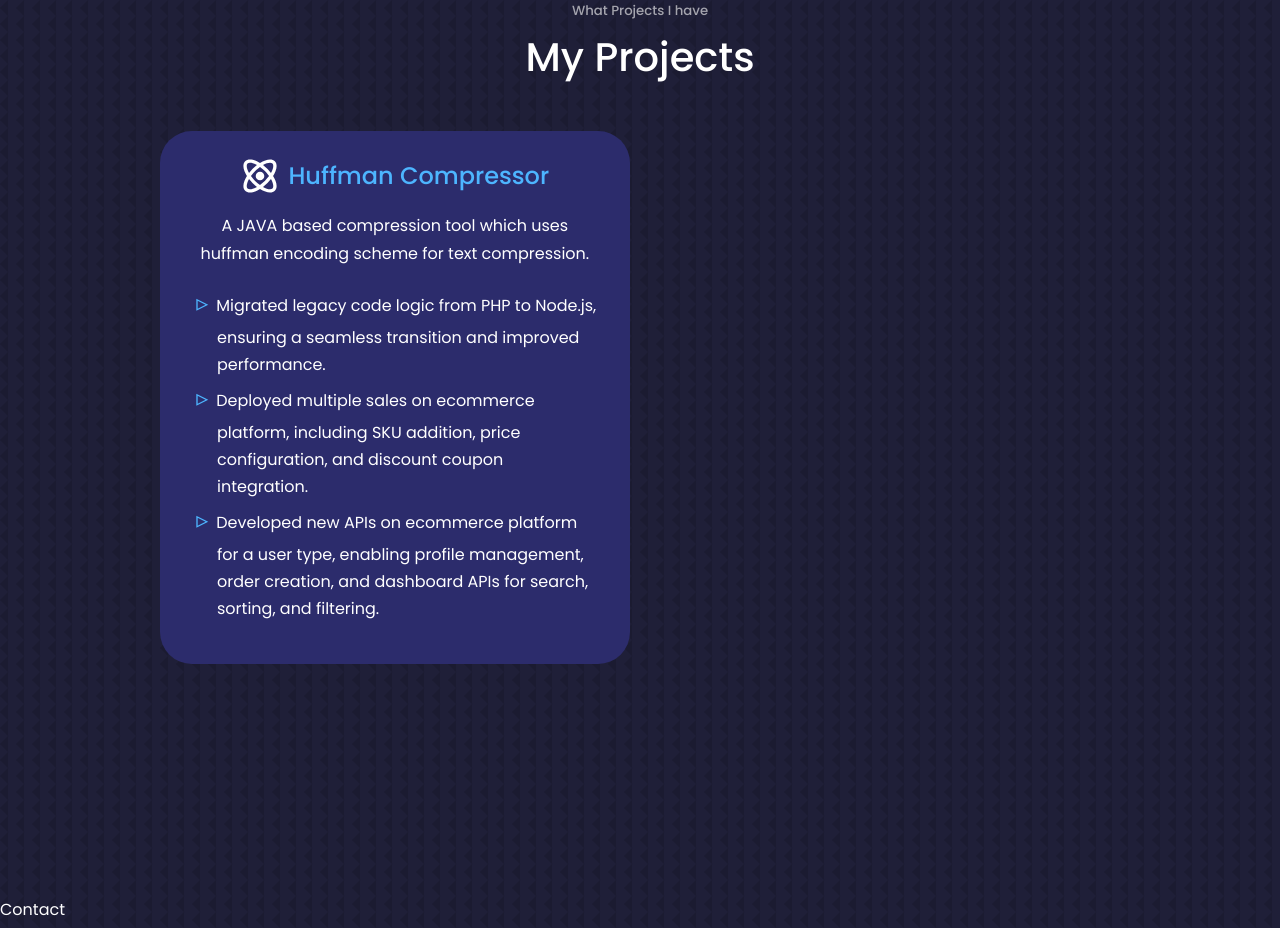
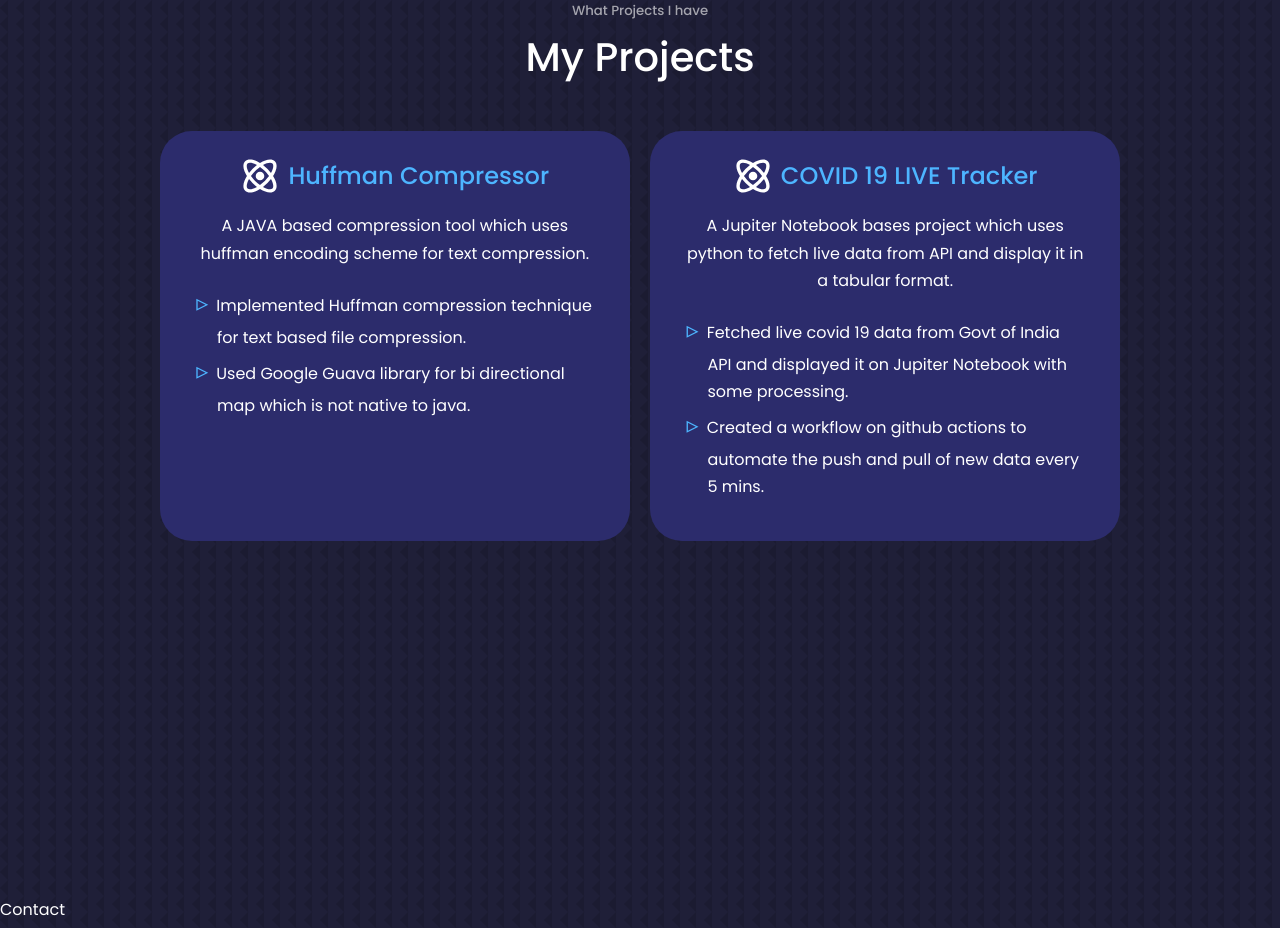
Before and after one commit to KeshariPiyush24/KeshariPiyush24.github.io, a React (Create React App) app: page / in a window 1280 px wide. Shown: the part 5600-6528 px from the top of the page. Built offline with nearby package versions, Linux system fonts and the light colour scheme.

Commit message:
completed projects section

```diff
--- a/src/components/project/Project.jsx
+++ b/src/components/project/Project.jsx
@@ -19,9 +19,23 @@ const Project = () => {
           </div>
           <div className="project_content">
             <ul>
-              <li>Migrated legacy code logic from PHP to Node.js, ensuring a seamless transition and improved performance.</li>
-              <li>Deployed multiple sales on ecommerce platform, including SKU addition, price configuration, and discount coupon integration.</li>
-              <li>Developed new APIs on ecommerce platform for a user type, enabling profile management, order creation, and dashboard APIs for search, sorting, and filtering.</li>
+              <li>Implemented Huffman compression technique for text based file compression.</li>
+              <li>Used Google Guava library for bi directional map which is not native to java.</li>
+            </ul>
+          </div>
+        </div>
+        <div className="project_card">
+          <div className="project_name">
+            <BiAtom className="project_icon" />
+            <h2>COVID 19 LIVE Tracker</h2>
+          </div>
+          <div className="project_about">
+            A Jupiter Notebook bases project which uses python to fetch live data from API and display it in a tabular format.
+          </div>
+          <div className="project_content">
+            <ul>
+              <li>Fetched live covid 19 data from Govt of India API and displayed it on Jupiter Notebook with some processing.</li>
+              <li>Created a workflow on github actions to automate the push and pull of new data every 5 mins.</li>
             </ul>
           </div>
         </div>
--- a/src/components/project/project.css
+++ b/src/components/project/project.css
@@ -29,7 +29,8 @@ h2 {
 }
 
 .project_card:hover .project_icon {
-    transform: rotate(360deg);
+    transform: rotate(270deg);
+    transition: var(--transition);
 }
 
 .project_container>div h2 {
```
Also changed, not shown: 1 other file (tests, documents, lock files or other folders).
